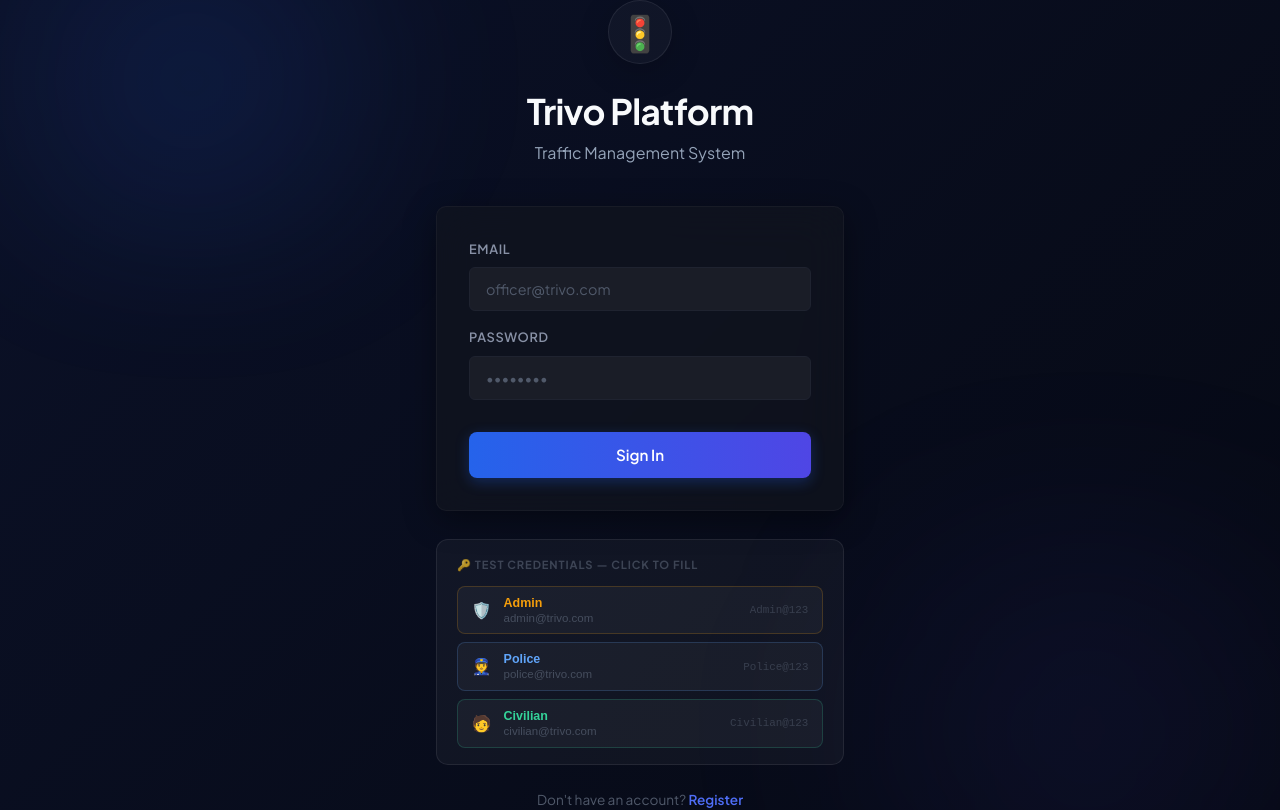
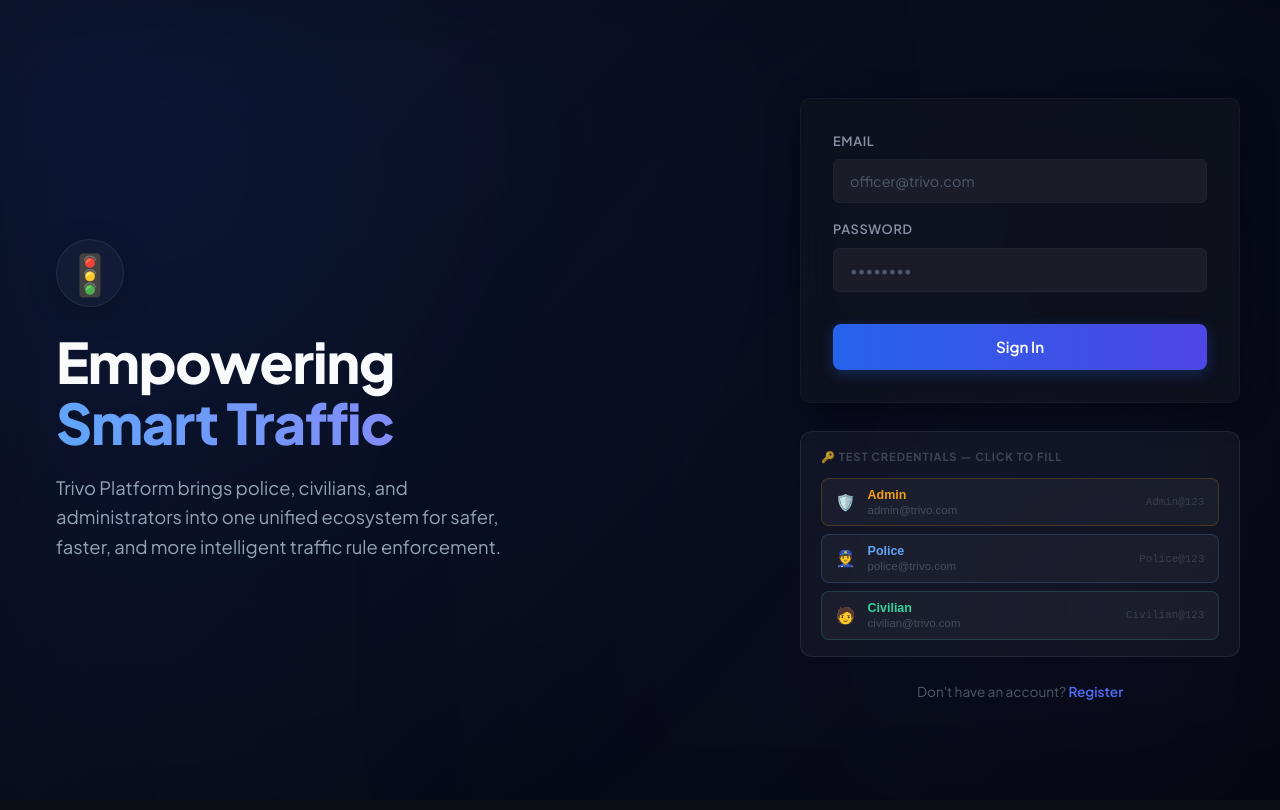
Before and after one commit to Poojan2006/traffic-frontend, a React (Vite) app: page /login in a window 1280 px wide. Built offline with nearby package versions, Linux system fonts and the light colour scheme.

Commit message:
Convert Login to split-screen layout

```diff
--- a/src/components/Login.jsx
+++ b/src/components/Login.jsx
@@ -38,47 +38,70 @@
 
     return (
         <div className="auth-container" style={{
-            background: 'linear-gradient(135deg, #0b1128 0%, #060913 100%)',
+            background: 'linear-gradient(135deg, #0b1128 0%, #05070e 100%)',
             position: 'relative',
-            overflow: 'hidden'
+            overflow: 'hidden',
+            display: 'flex',
+            alignItems: 'center',
+            justifyContent: 'center',
+            padding: '2rem'
         }}>
             {/* Soft Ambient Lights */}
-            <div style={{ position: 'absolute', top: '-15%', left: '-10%', width: '50%', height: '50%', background: 'radial-gradient(circle, rgba(37, 99, 235, 0.15) 0%, transparent 70%)', filter: 'blur(60px)' }}></div>
-            <div style={{ position: 'absolute', bottom: '-20%', right: '-15%', width: '60%', height: '60%', background: 'radial-gradient(circle, rgba(79, 70, 229, 0.1) 0%, transparent 70%)', filter: 'blur(80px)' }}></div>
+            <div style={{ position: 'absolute', top: 0, left: 0, width: '100%', height: '100%', background: 'radial-gradient(circle at 10% 20%, rgba(37, 99, 235, 0.08) 0%, transparent 60%)', filter: 'blur(60px)' }}></div>
+            <div style={{ position: 'absolute', bottom: 0, right: 0, width: '100%', height: '100%', background: 'radial-gradient(circle at 90% 80%, rgba(79, 70, 229, 0.06) 0%, transparent 60%)', filter: 'blur(80px)' }}></div>
 
-            <div className="auth-card" style={{ position: 'relative', zIndex: 10, width: '100%', maxWidth: '440px', padding: '0 1rem' }}>
-                {/* Header */}
-                <div style={{ textAlign: 'center', marginBottom: '2.5rem' }}>
+            <div style={{
+                display: 'flex',
+                flexDirection: 'row',
+                flexWrap: 'wrap',
+                maxWidth: '1200px',
+                width: '100%',
+                alignItems: 'center',
+                justifyContent: 'space-between',
+                gap: '4rem',
+                zIndex: 10
+            }}>
+                {/* Left Description Area */}
+                <div style={{
+                    flex: '1 1 450px',
+                    padding: '2rem 1rem',
+                }}>
                     <div
                         style={{
-                            width: 64,
-                            height: 64,
+                            width: 68, height: 68,
                             background: 'rgba(255, 255, 255, 0.03)',
                             border: '1px solid rgba(255, 255, 255, 0.08)',
                             borderRadius: '50%',
-                            display: 'flex',
-                            alignItems: 'center',
-                            justifyContent: 'center',
-                            fontSize: '2.2rem',
-                            margin: '0 auto 1.5rem',
+                            display: 'flex', alignItems: 'center', justifyContent: 'center',
+                            fontSize: '2.5rem', marginBottom: '1.5rem',
                             boxShadow: '0 8px 32px rgba(0, 0, 0, 0.2)'
                         }}
-                    >
-                        🚦
-                    </div>
+                    >🚦</div>
                     <h1 style={{
-                        fontSize: '2.2rem',
-                        fontWeight: 700,
+                        fontSize: '3.5rem',
+                        fontWeight: 800,
                         color: '#f8fafc',
+                        lineHeight: 1.1,
                         letterSpacing: '-0.02em',
-                        marginBottom: '0.4rem'
+                        marginBottom: '1.2rem'
                     }}>
-                        Trivo Platform
+                        Empowering <br />
+                        <span style={{
+                            background: 'linear-gradient(to right, #60a5fa, #818cf8)',
+                            WebkitBackgroundClip: 'text',
+                            WebkitTextFillColor: 'transparent'
+                        }}>Smart Traffic</span>
                     </h1>
-                    <p style={{ color: '#94a3b8', fontSize: '1rem', fontWeight: 400 }}>
-                        Traffic Management System
+                    <p style={{ color: '#94a3b8', fontSize: '1.15rem', lineHeight: 1.6, maxWidth: '460px' }}>
+                        Trivo Platform brings police, civilians, and administrators into one unified ecosystem for safer, faster, and more intelligent traffic rule enforcement.
                     </p>
                 </div>
+
+                {/* Right Login Box */}
+                <div className="auth-card" style={{
+                    flex: '1 1 400px',
+                    maxWidth: '440px'
+                }}>
 
                 {/* Login Form */}
                 <div className="glass-card">
@@ -231,6 +254,7 @@
                     </Link>
                 </p>
             </div>
+            </div>
         </div>
     );
 };
```
